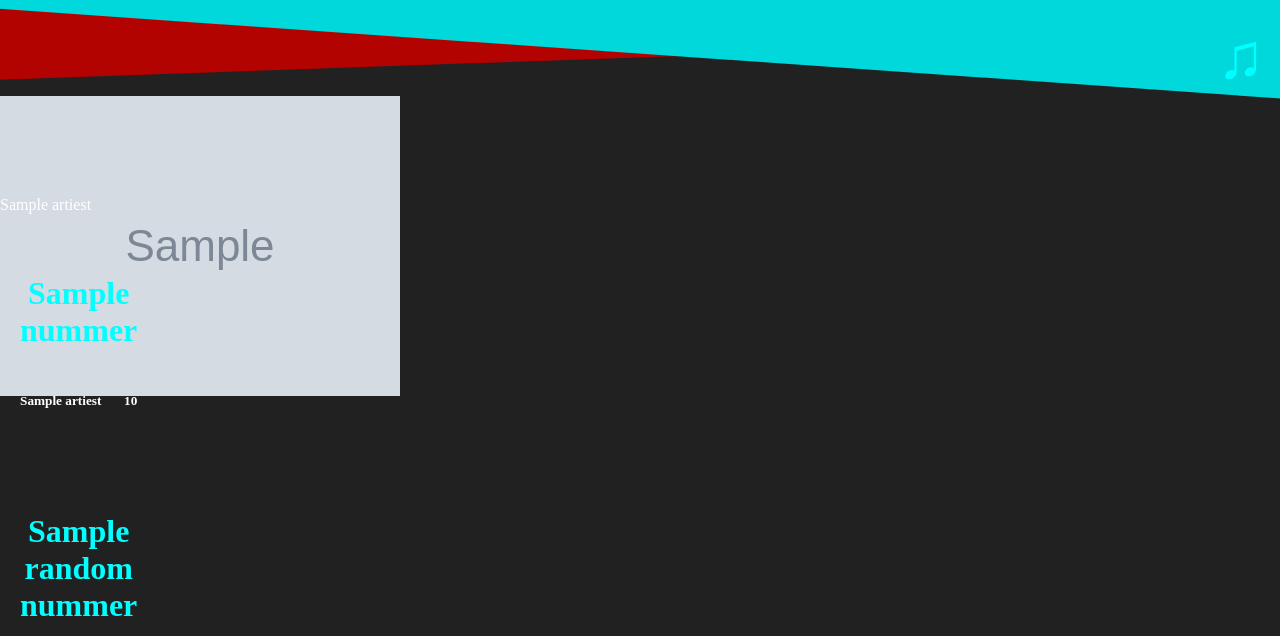
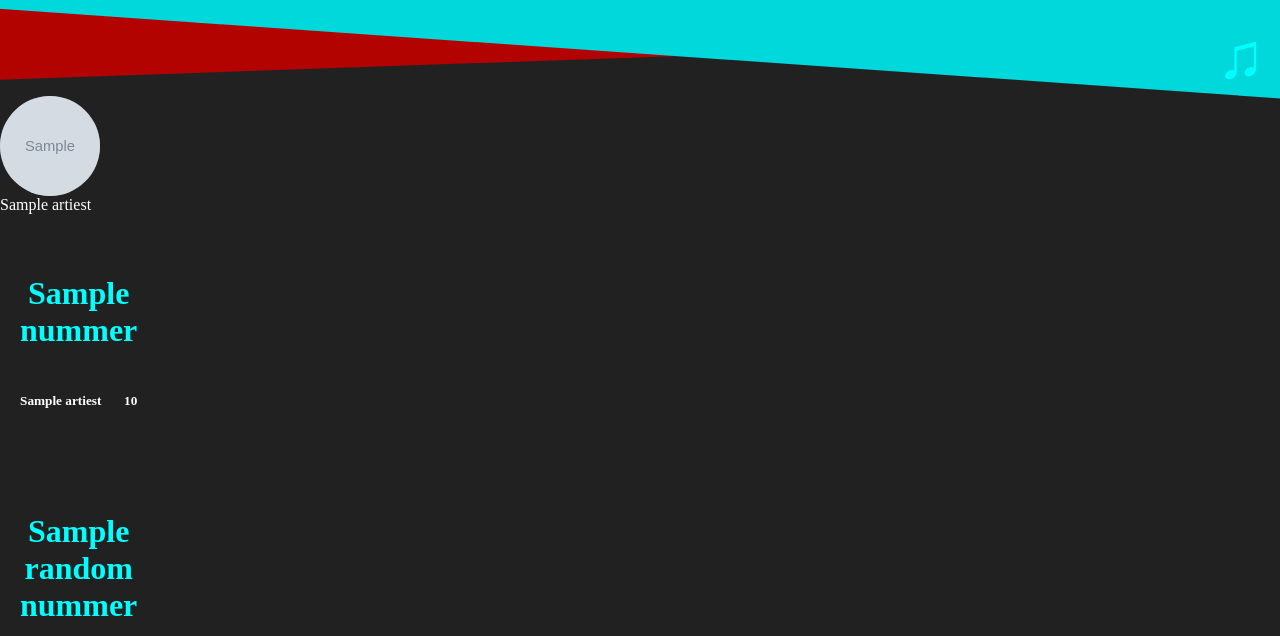
Before and after one commit to Vincent007super/MMM, a PHP site: template views/home_view.php in a window 1280 px wide. Shown: the top 636 px of the page. Run offline with PHP 8.4, Linux system fonts and the light colour scheme; the visitor is signed in with stand-in values (Sample User, id 1); the template is opened without the code that fills it: most values are stand-ins (such as "Sample title", 1, 10 or a date in 2020); grey boxes marked "Sample" are stand-in pictures.

Commit message:
home.css updated

```diff
--- a/media/styles/home.css
+++ b/media/styles/home.css
@@ -92,3 +92,10 @@ main {
   height: 100px;
   border-radius: 50%; /* Maakt de cirkel rond */
 }
+
+.artistImg img {
+  width: 100px; /* Adjust as needed */
+  height: 100px;
+  border-radius: 50%; /* Keeps the circular shape */
+  object-fit: cover; /* Ensures the image fits the container */
+}
```
Also changed, not shown: 1 other file.
